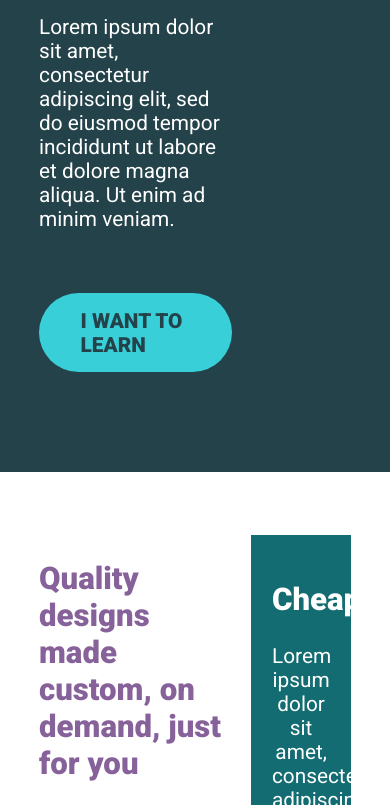
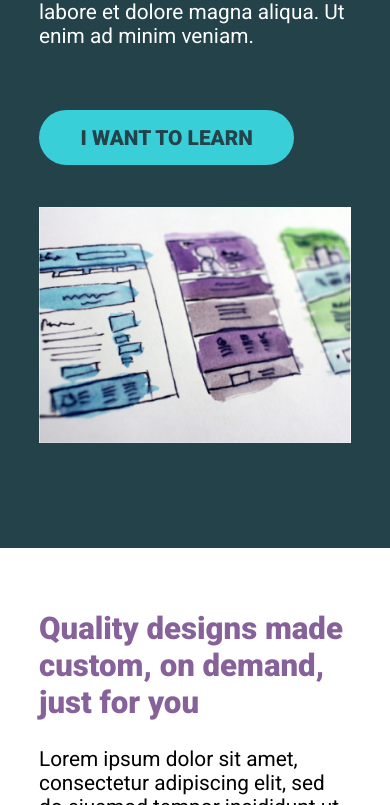
Before and after one commit to PatrykJuniorPy/frontend, a plain HTML site: page nav-challenge/index.html in a window 390 px wide. Shown: the part 522-1327 px from the top of the page. Drawn offline with Linux system fonts and the light colour scheme.

Commit message:
a mobile screen add

```diff
--- a/nav-challenge/style.css
+++ b/nav-challenge/style.css
@@ -157,3 +157,20 @@ header {
   color: #fff;
   background-color: #136c72;
 }
+
+@media (max-width: 800px) {
+  .row {
+    display: block;
+  }
+
+  .hero__text,
+  .hero__img,
+  .primary-content,
+  .sidebar {
+    width: 100%;
+  }
+
+  .hero__img {
+    margin-top: 2em;
+  }
+}
```
